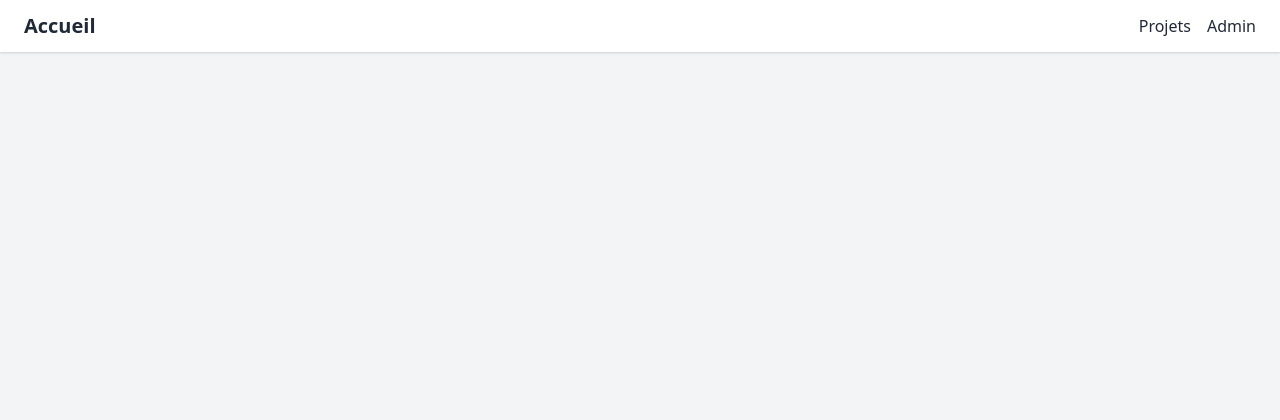
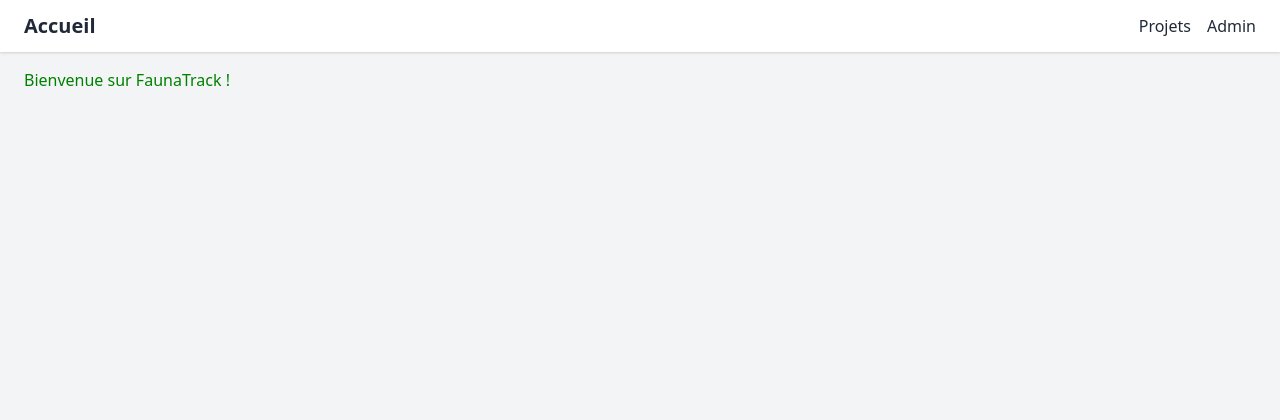
Before and after one commit to lance-kawa/django_formation, a Django app: page / in a window 1280 px wide. Shown: the top 420 px of the page. Run offline with Django 5.2, Linux system fonts and the light colour scheme.

Commit message:
better base.html

```diff
--- /dev/null
+++ b/pythagore/faunatrack/static/css/style.css
@@ -0,0 +1,3 @@
+#welcome {
+    color: green
+}
--- a/pythagore/faunatrack/templates/base.html
+++ b/pythagore/faunatrack/templates/base.html
@@ -9,6 +9,8 @@
     <title>Faunatrack</title>
     <!-- Lien CDN pour Tailwind CSS pour une intégration simple -->
     <link href="https://cdn.jsdelivr.net/npm/tailwindcss@2.2.19/dist/tailwind.min.css" rel="stylesheet">
+    <!-- Lien vers le fichier CSS de l'application -->
+    <link rel="stylesheet" href="{% static 'css/style.css' %}">
 </head>
 <body class="bg-gray-100">
     <header class="bg-white shadow">
@@ -26,7 +28,7 @@
 
     <main class="container mx-auto px-6 mt-4 h-screen">
         {% block content %}
-        <!-- Le contenu spécifique à chaque page viendra ici -->
+            <p id="welcome">Bienvenue sur FaunaTrack !</p>
         {% endblock %}
     </main>
 
```
